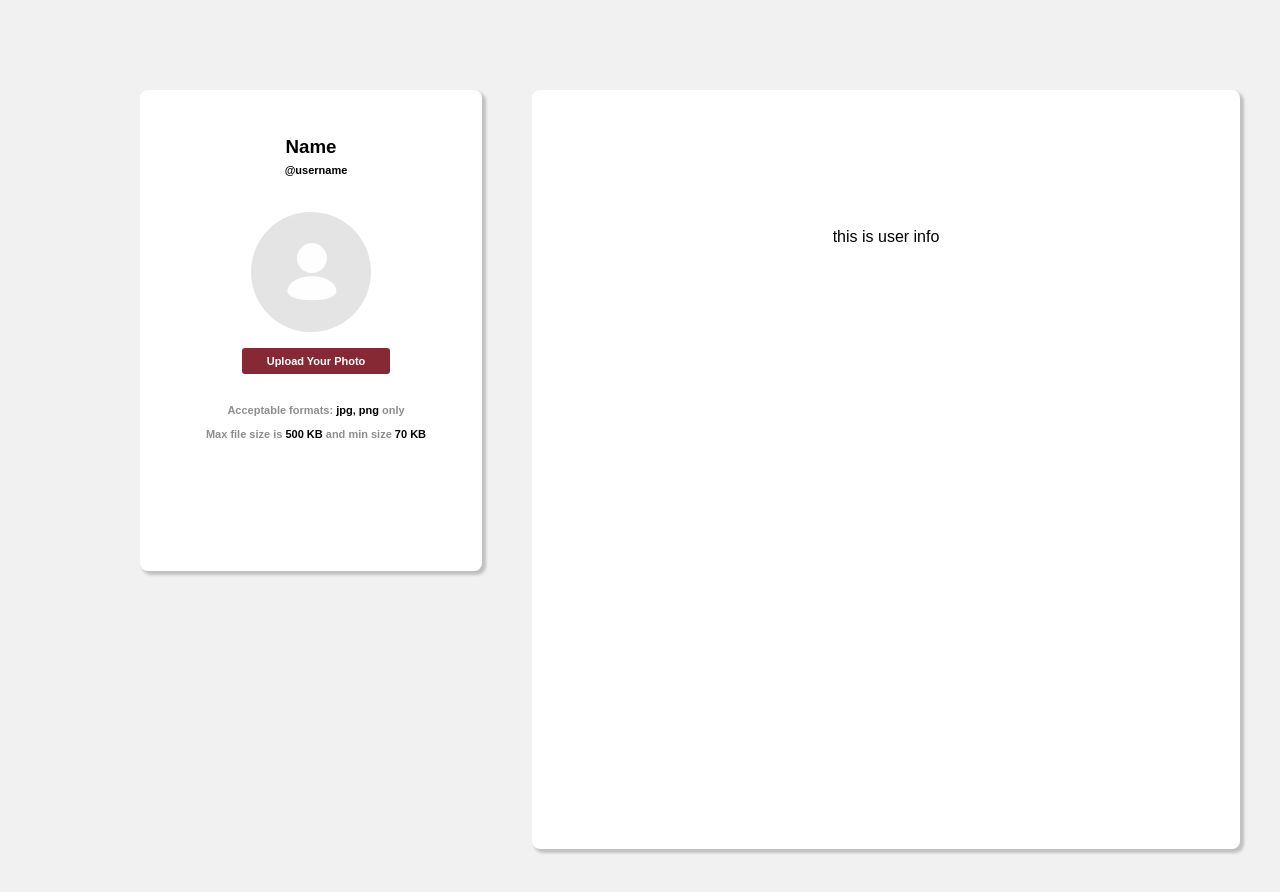
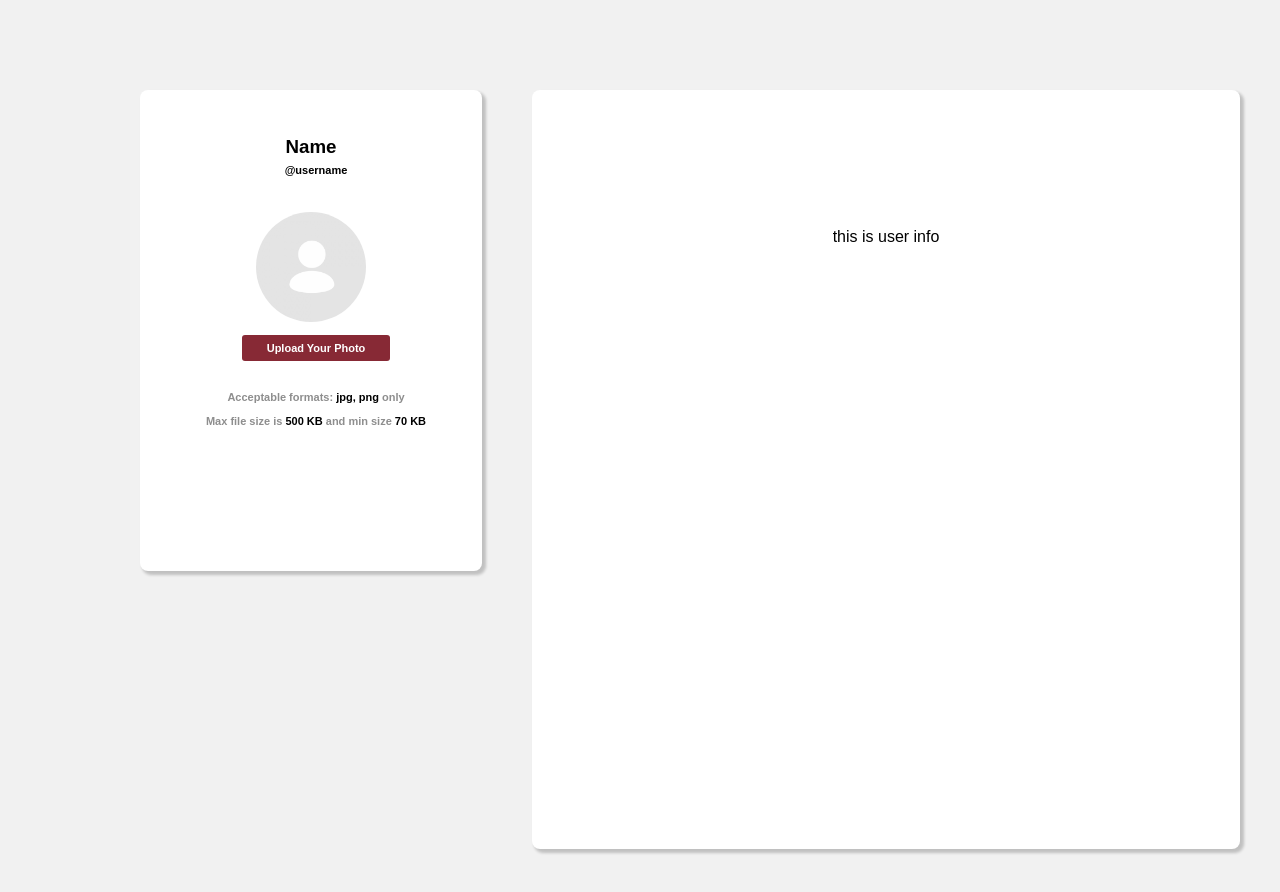
Before and after one commit to 2110336-SoftwareEngineering2/sec1_PCSD, a React (Create React App) app: page /register in a window 1280 px wide. Shown: the top 892 px of the page. Built offline with nearby package versions, Linux system fonts and the light colour scheme.

Commit message:
edited style of UserProfile

```diff
--- a/src/Register/UserProfile.css
+++ b/src/Register/UserProfile.css
@@ -36,12 +36,19 @@ label {
     color: black;
 }
 
-.profile img {
+.profile > img {
+    width: 110px;
+    height: 110px;
+    overflow: hidden;
+    position: relative;
+    font-size: 1.25rem;
+    align-items: center;
+    flex-shrink: 0;
+    line-height: 1;
+    user-select: none;
     border-radius: 50%;
-    width: 120px;
-    height: 120px;
-    overflow: hidden;
-    margin: 30px 15px 13px 15px;
+    justify-content: center;
+    margin: 30px 0px 10px 0px;
 }
 
 .profile input {
--- a/src/Register/UserProfile.js
+++ b/src/Register/UserProfile.js
@@ -2,6 +2,8 @@ import React, { Component } from "react";
 import { BrowserRouter as Router, Route } from "react-router-dom";
 import "./UserProfile.css";
 import image from "./../userpic.png";
+import { Avatar } from "@material-ui/core";
+
 export default class UserProfile extends React.Component {
     constructor(props) {
         super(props);
@@ -19,7 +21,8 @@ export default class UserProfile extends React.Component {
             <div className="profile">
                 <h3>Name</h3><br/>
                 <label className="blacklabel">@username</label><br/>
-                <img src={this.state.img}/><br/>
+                <img src={this.state.img}/>
+                <br/>
                 <label className="inputfile">
                     Upload Your Photo <input type="file" accept="image/png, image/jpeg" onChange={this.uploadImg}/>
                 </label>
@@ -27,7 +30,6 @@ export default class UserProfile extends React.Component {
                     <label>Acceptable formats: <b className="blacklabel" >jpg, png</b> only</label><br/>
                     <label>Max file size is <b className="blacklabel">500 KB</b> and min size <b className="blacklabel">70 KB</b></label>
                 </div>
-
             </div>
         );
     }
```
